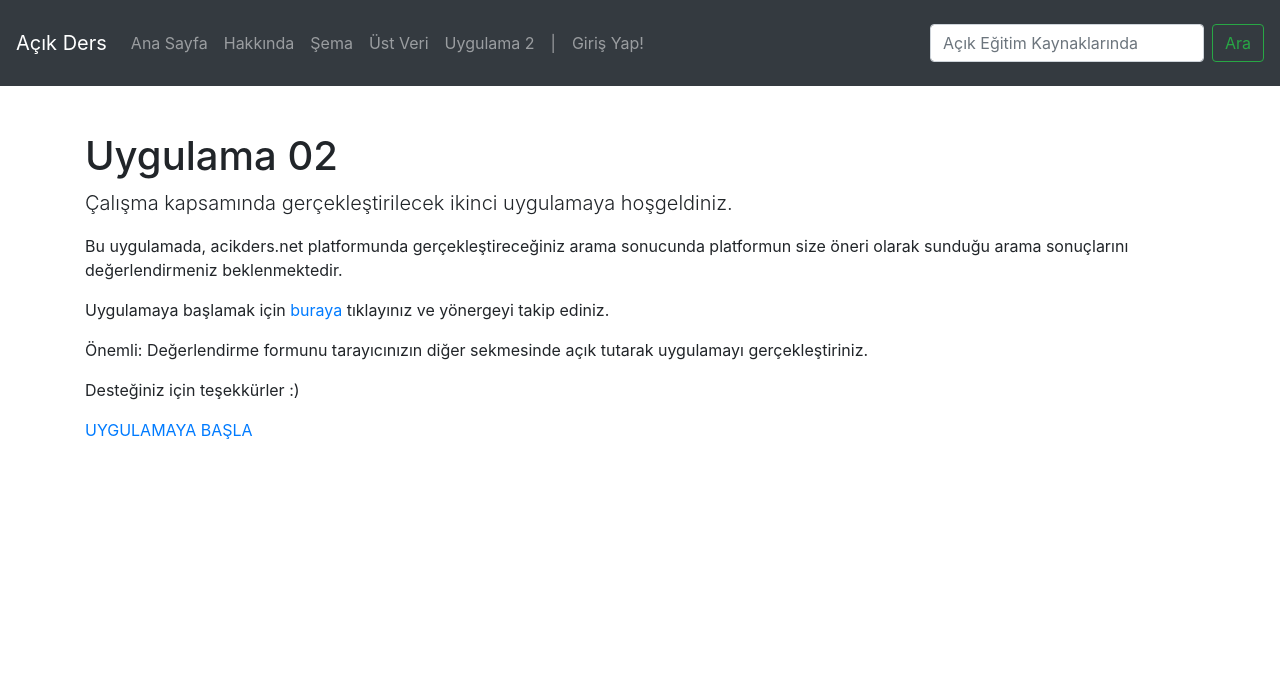
After one commit to orcunmadran/net.acikders.web, a Django app: page /app02/ in a window 1280 px wide. The commit adds this page. Shown: the top 680 px of the page. Run offline with Django 3.2, Linux system fonts and the light colour scheme; some libraries are stand-ins or nearby versions.

Commit message:
Hint section added

```diff
--- a/django/pages/views.py
+++ b/django/pages/views.py
@@ -18,6 +18,9 @@ def schema_view(request, *args, **kwargs):
 
 def app01_view(request, *args, **kwargs):
     return render(request, 'app01.html')
+
+def app02_view(request, *args, **kwargs):
+    return render(request, 'app02.html')
 
 def metaform_view(request, *args, **kwargs):
     return render(request, 'metaform.html')
@@ -125,6 +128,7 @@ def search_view(request):
         oneriler = (kelimeVektoru.most_similar(positive=aranacakKelimeler))
         print(oneriler)
         sorguCumlesi = ""
+        oneriListesi = []
         for oneri in oneriler:
             sorguCumlesi += '''
                             OE.oer_title LIKE '%{anahtar}%' OR
@@ -133,6 +137,7 @@ def search_view(request):
                             OE.oer_creator LIKE '%{anahtar}%' OR
                             OE.oer_publisher LIKE '%{anahtar}%' OR
                             OE.oer_contributor LIKE '%{anahtar}%' OR '''.format(anahtar = oneri[0])
+            oneriListesi.append(oneri[0])
 
         rows2 = OerData.objects.raw('''
             SELECT OE.*, LI.*, SUBSTR(OE.oer_description,0,75) AS summary
@@ -142,7 +147,7 @@ def search_view(request):
     else:
         rows2 = ""
 
-    return render(request, 'search.html', {'rows': rows, 'rows2': rows2, 'keywords': keywords, 'rowstotal': rowstotal})
+    return render(request, 'search.html', {'rows': rows, 'rows2': rows2, 'keywords': keywords, 'rowstotal': rowstotal, 'oneriListesi': oneriListesi})
 
 def test_view(request):
 
--- /dev/null
+++ b/django/templates/app02.html
@@ -0,0 +1,12 @@
+{% extends "base.html" %}
+
+{% block content %}
+    <br>
+    <h1 class="mt-5">Uygulama 02</h1>
+    <p class="lead">Çalışma kapsamında gerçekleştirilecek ikinci uygulamaya hoşgeldiniz.</p>
+    <p>Bu uygulamada, acikders.net platformunda gerçekleştireceğiniz arama sonucunda platformun size öneri olarak sunduğu arama sonuçlarını değerlendirmeniz beklenmektedir.</p>
+    <p>Uygulamaya başlamak için <a href="https://bit.ly/acikders02" target="_blank">buraya</a> tıklayınız ve yönergeyi takip ediniz.</p>
+    <p>Önemli: Değerlendirme formunu tarayıcınızın diğer sekmesinde açık tutarak uygulamayı gerçekleştiriniz.</p>
+    <p>Desteğiniz için teşekkürler :)</p>
+    <p><a href="https://bit.ly/acikders02" target="_blank">UYGULAMAYA BAŞLA</a></p>
+{% endblock %}
--- a/django/templates/navbar.html
+++ b/django/templates/navbar.html
@@ -17,6 +17,9 @@
         </li>
         <li class="nav-item">
           <a class="nav-link" href="/metaform">Üst Veri</a>
+        </li>
+        <li class="nav-item">
+          <a class="nav-link" href="/app02">Uygulama 2</a>
         </li>
         <li class="nav-item">
           <a class="nav-link" href="#">|</a>
--- a/django/website/urls.py
+++ b/django/website/urls.py
@@ -26,6 +26,7 @@ urlpatterns = [
     path('metadata/', views.metadata_view, name='metadata'),
     path('metabase/', views.metabase_view, name='metabase'),
     path('app01/', views.app01_view, name='app01'),
+    path('app02/', views.app02_view, name='app02'),
     path('search/', views.search_view, name='search'),
     path('basic/', views.basic_view, name='basic'),
     path('admin/', admin.site.urls),
```
Also changed, not shown: django/templates/search.html (+7 -2 lines).
